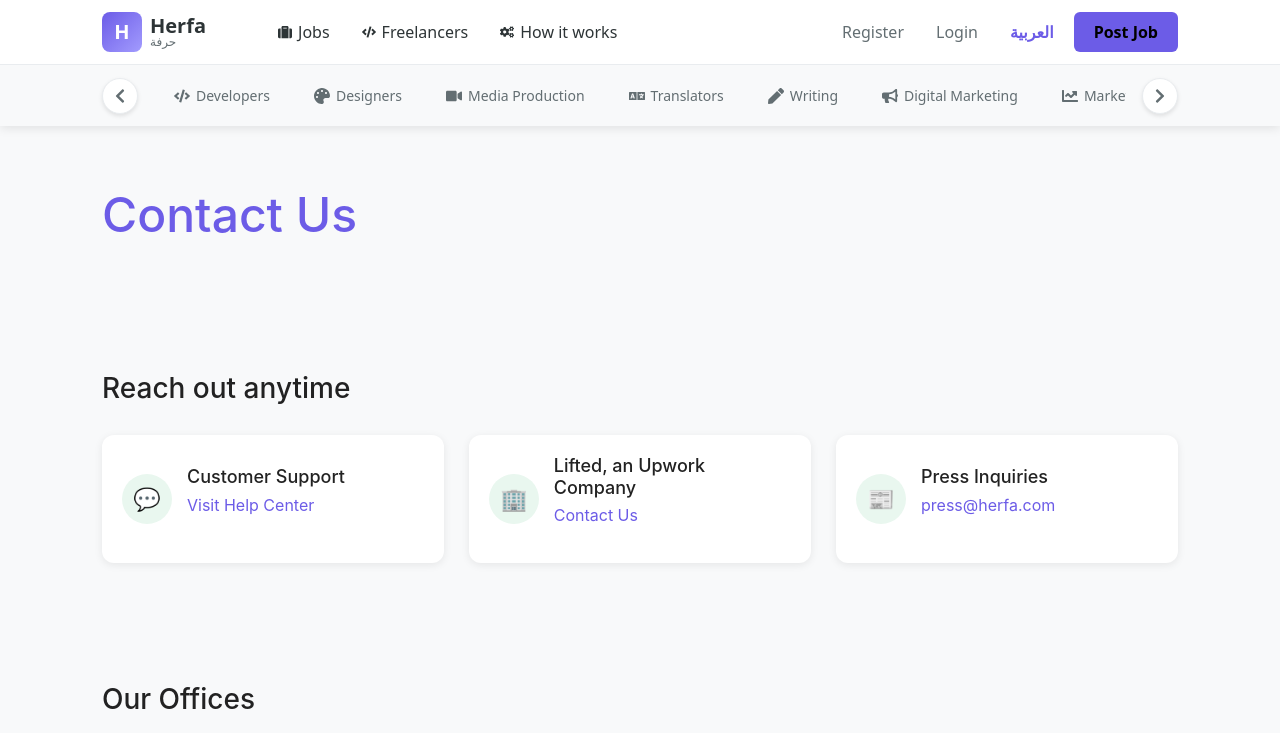
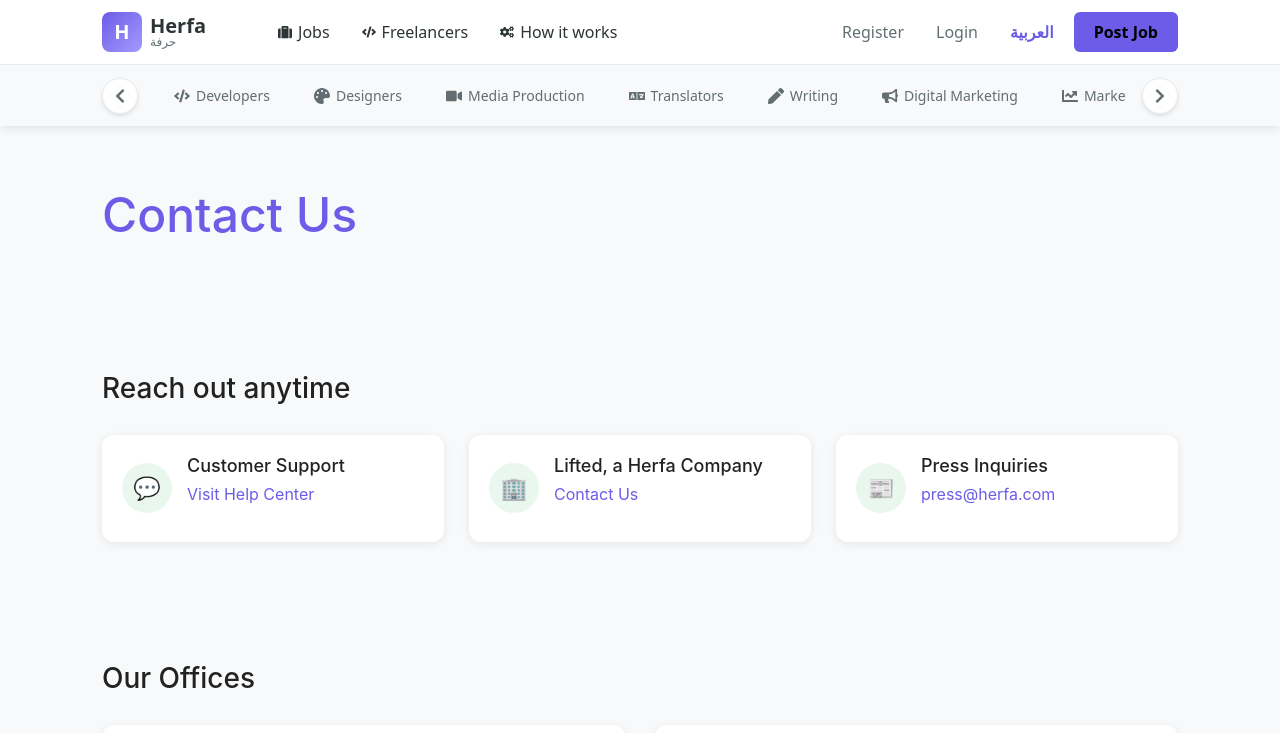
Before and after one commit to ahmadabdelnby/React-Freelance-Project, a React (Vite) app: page /contact in a window 1280 px wide. Shown: the top 733 px of the page. Built offline with nearby package versions, Linux system fonts and the light colour scheme.

Commit message:
unforgivable mistake part 2

```diff
--- a/src/Pages/Contact/ReachOutSection.jsx
+++ b/src/Pages/Contact/ReachOutSection.jsx
@@ -28,7 +28,7 @@ function ReachOutSection() {
             >
               <div className="icon-circle">🏢</div>
               <div className="contact-text">
-                <h3>Lifted, an Upwork Company</h3>
+                <h3>Lifted, a Herfa Company</h3>
                 <p className="green-text">Contact Us</p>
               </div>
             </a>
```
